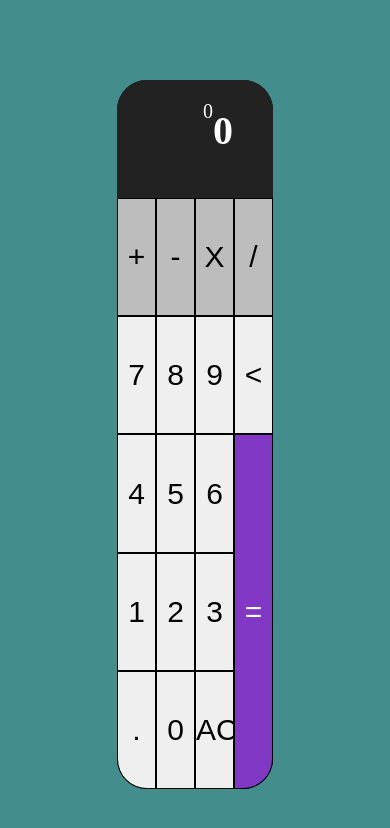
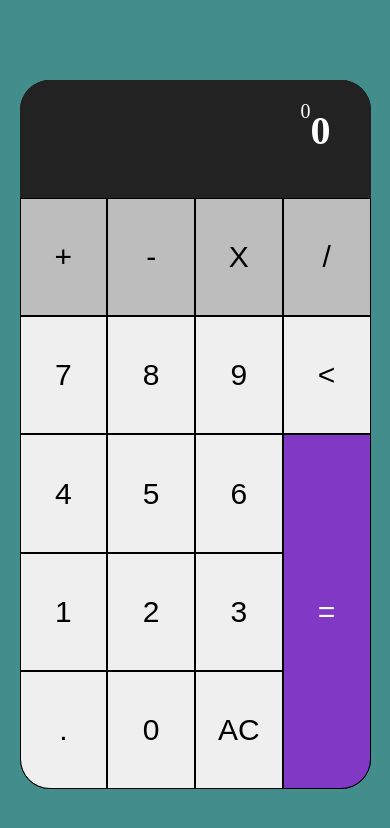
Before and after one commit to JGuilherme-aa1603/Calculadora-Front-end, a plain HTML site: page index.html in a window 390 px wide. Drawn offline with Linux system fonts and the light colour scheme.

Commit message:
Update style.css

```diff
--- a/codes/style.css
+++ b/codes/style.css
@@ -116,3 +116,42 @@ body {
     background-color: rgb(146, 144, 144);
     transform: scale(0.99);
 }
+
+@media only screen and (max-width: 768px) {
+    body {
+        font-size: 16px;
+    }
+
+    .calculator {
+        width: 90vw;
+        height: 84vh;
+    }
+
+    .display{
+        width: 90vw;
+    }
+
+    .keysContainer{
+        width: 90vw;
+    }
+
+    .keys{
+        width: 67.5vw;
+    }
+
+    .keys button{
+        width: 22.5vw;
+    }
+
+    .keys2 {
+        width: 22.5vw;
+    }
+
+    .keys2 button {
+        width: 22.5vw;
+    }
+
+    #equal {
+        width: 22.5vw;
+    }
+}
```
